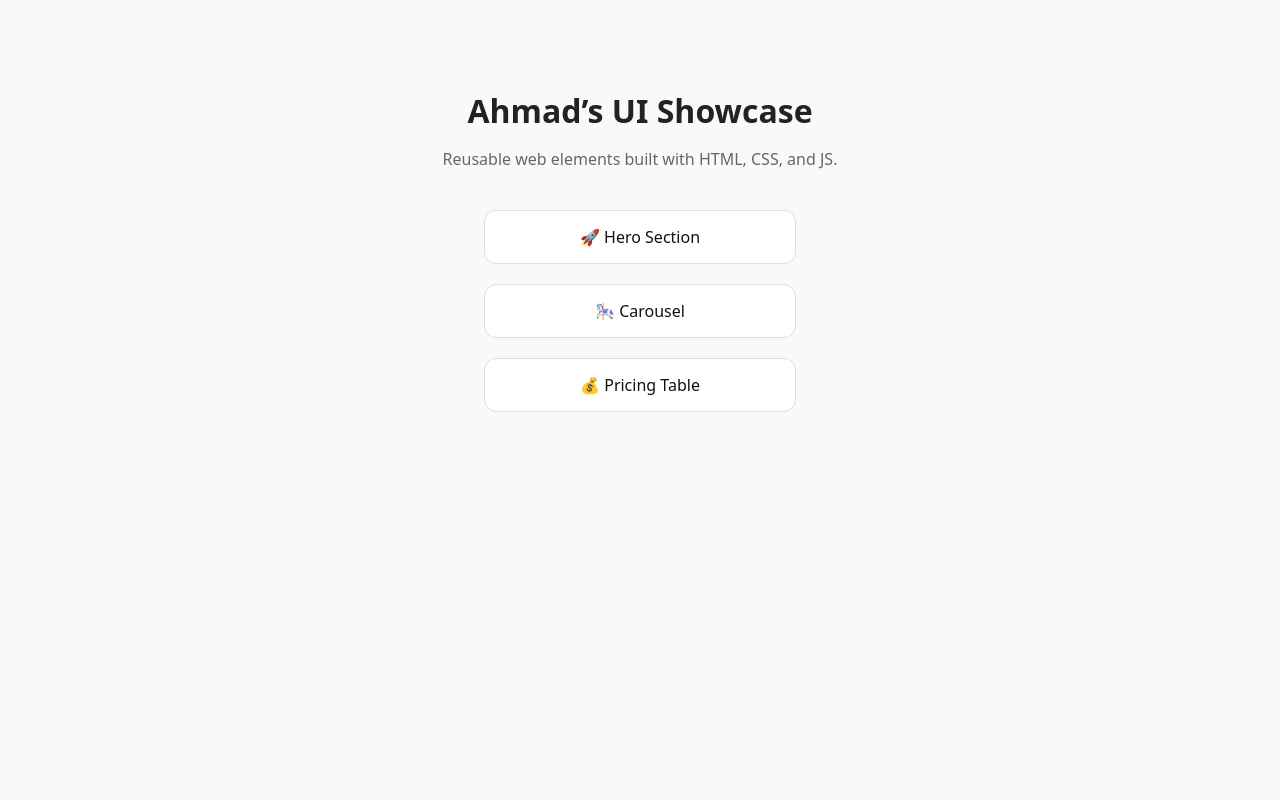
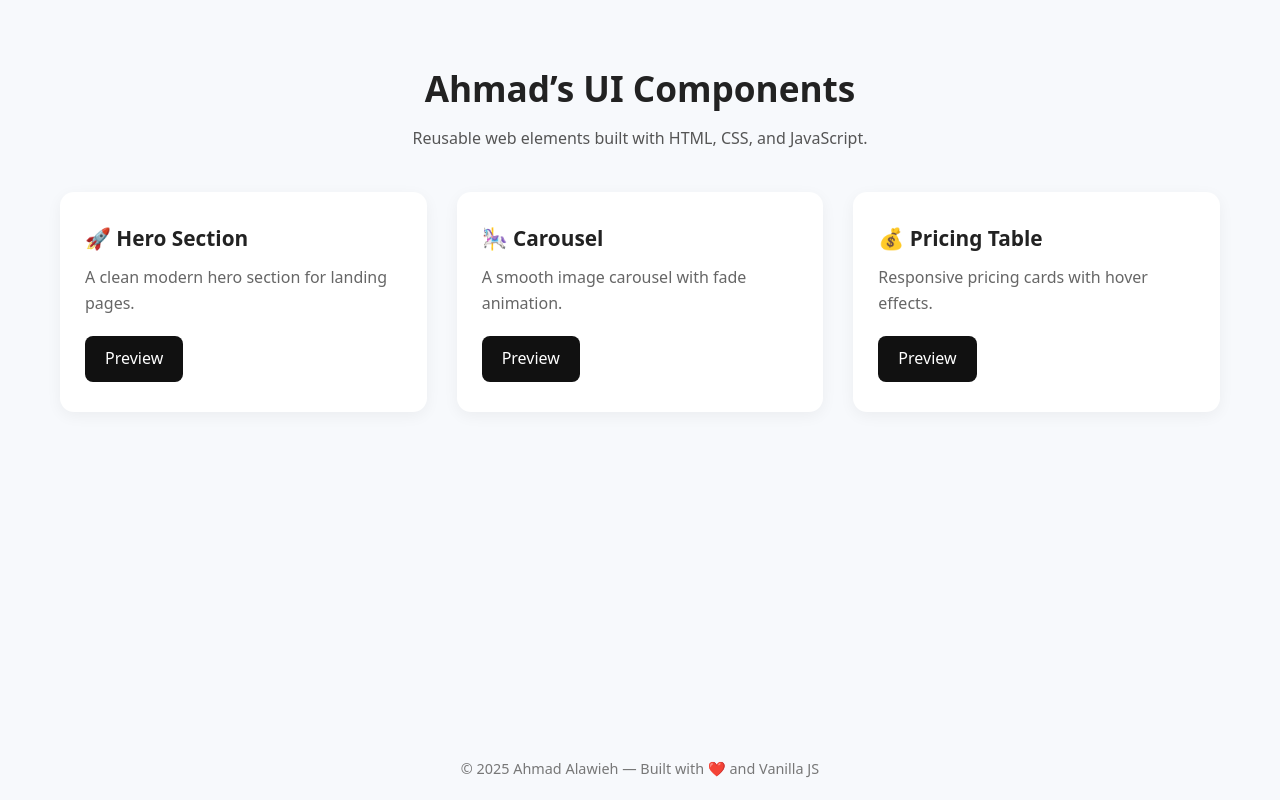
Before and after one commit to ahmadalawieh/ui-showcase, a plain HTML site: page index.html in a window 1280 px wide. Drawn offline with Linux system fonts and the light colour scheme.

Commit message:
Added showcase landing page

```diff
--- a/index.html
+++ b/index.html
@@ -3,17 +3,41 @@
 <head>
   <meta charset="UTF-8">
   <meta name="viewport" content="width=device-width, initial-scale=1.0">
-  <title>UI Showcase</title>
+  <title>Ahmad’s UI Showcase</title>
   <link rel="stylesheet" href="style.css">
 </head>
 <body>
-  <h1>Ahmad’s UI Showcase</h1>
-  <p>Reusable web elements built with HTML, CSS, and JS.</p>
+  <header>
+    <h1>Ahmad’s UI Components</h1>
+    <p>Reusable web elements built with HTML, CSS, and JavaScript.</p>
+  </header>
 
-  <div class="component-list">
-    <a href="components/hero-section/index.html" target="_blank">🚀 Hero Section</a>
-    <a href="components/carousel/index.html" target="_blank">🎠 Carousel</a>
-    <a href="components/pricing-table/index.html" target="_blank">💰 Pricing Table</a>
-  </div>
+  <main class="components-grid">
+    <div class="component-card">
+      <h2>🚀 Hero Section</h2>
+      <p>A clean modern hero section for landing pages.</p>
+      <a href="components/hero-section/index.html" target="_blank" class="btn">Preview</a>
+    </div>
+
+    <div class="component-card">
+      <h2>🎠 Carousel</h2>
+      <p>A smooth image carousel with fade animation.</p>
+      <a href="components/carousel/index.html" target="_blank" class="btn">Preview</a>
+    </div>
+
+    <div class="component-card">
+      <h2>💰 Pricing Table</h2>
+      <p>Responsive pricing cards with hover effects.</p>
+      <a href="components/pricing-table/index.html" target="_blank" class="btn">Preview</a>
+    </div>
+  </main>
+
+  <footer>
+    <p>© <span id="year"></span> Ahmad Alawieh — Built with ❤️ and Vanilla JS</p>
+  </footer>
+
+  <script>
+    document.getElementById('year').textContent = new Date().getFullYear();
+  </script>
 </body>
 </html>
--- a/style.css
+++ b/style.css
@@ -1,42 +1,95 @@
-body {
-    font-family: system-ui, sans-serif;
-    background: #f8f9fb;
-    color: #222;
-    text-align: center;
-    padding: 60px 20px;
+/* Reset and base styles */
+* {
+    margin: 0;
+    padding: 0;
+    box-sizing: border-box;
   }
 
-  h1 {
-    font-size: 2rem;
+  body {
+    font-family: system-ui, sans-serif;
+    background: #f7f9fc;
+    color: #222;
+    display: flex;
+    flex-direction: column;
+    min-height: 100vh;
+    line-height: 1.6;
+  }
+
+  /* Header */
+  header {
+    text-align: center;
+    padding: 60px 20px 40px;
+  }
+
+  header h1 {
+    font-size: 2.2rem;
     margin-bottom: 10px;
   }
 
-  p {
-    color: #666;
-    margin-bottom: 40px;
+  header p {
+    color: #555;
   }
 
-  .component-list {
+  /* Component grid */
+  .components-grid {
+    display: grid;
+    grid-template-columns: repeat(auto-fit, minmax(280px, 1fr));
+    gap: 30px;
+    padding: 0 20px 60px;
+    width: 100%;
+    max-width: 1200px;
+    margin: 0 auto;
+  }
+
+  /* Component cards */
+  .component-card {
+    background: white;
+    border-radius: 14px;
+    padding: 30px 25px;
+    box-shadow: 0 4px 15px rgba(0, 0, 0, 0.05);
     display: flex;
     flex-direction: column;
-    gap: 20px;
-    align-items: center;
+    justify-content: space-between;
+    transition: transform 0.2s ease, box-shadow 0.2s ease;
   }
 
-  .component-list a {
-    display: inline-block;
-    background: white;
-    border: 1px solid #ddd;
-    border-radius: 12px;
-    padding: 15px 30px;
-    text-decoration: none;
-    color: #111;
-    font-weight: 500;
-    transition: all 0.2s ease;
-    width: 250px;
+  .component-card:hover {
+    transform: translateY(-5px);
+    box-shadow: 0 8px 25px rgba(0, 0, 0, 0.08);
   }
 
-  .component-list a:hover {
+  .component-card h2 {
+    font-size: 1.3rem;
+    margin-bottom: 10px;
+  }
+
+  .component-card p {
+    color: #666;
+    margin-bottom: 20px;
+  }
+
+  /* Button */
+  .btn {
+    display: inline-block;
     background: #111;
-    color: white;
+    color: #fff;
+    text-decoration: none;
+    padding: 10px 20px;
+    border-radius: 8px;
+    font-weight: 500;
+    transition: background 0.2s ease;
+    align-self: flex-start;
   }
+
+  .btn:hover {
+    background: #0078ff;
+  }
+
+  /* Footer */
+  footer {
+    text-align: center;
+    padding: 20px;
+    margin-top: auto;
+    font-size: 0.9rem;
+    color: #777;
+  }
```
